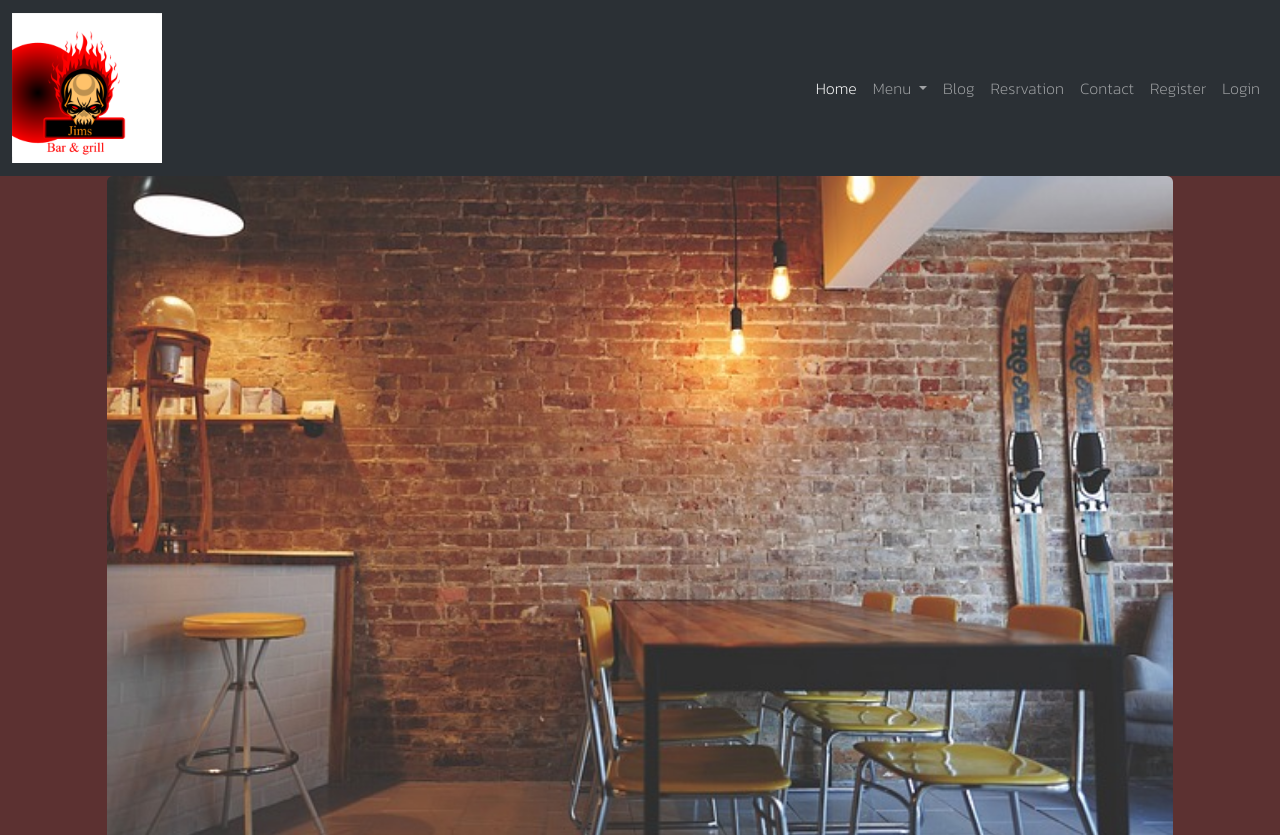
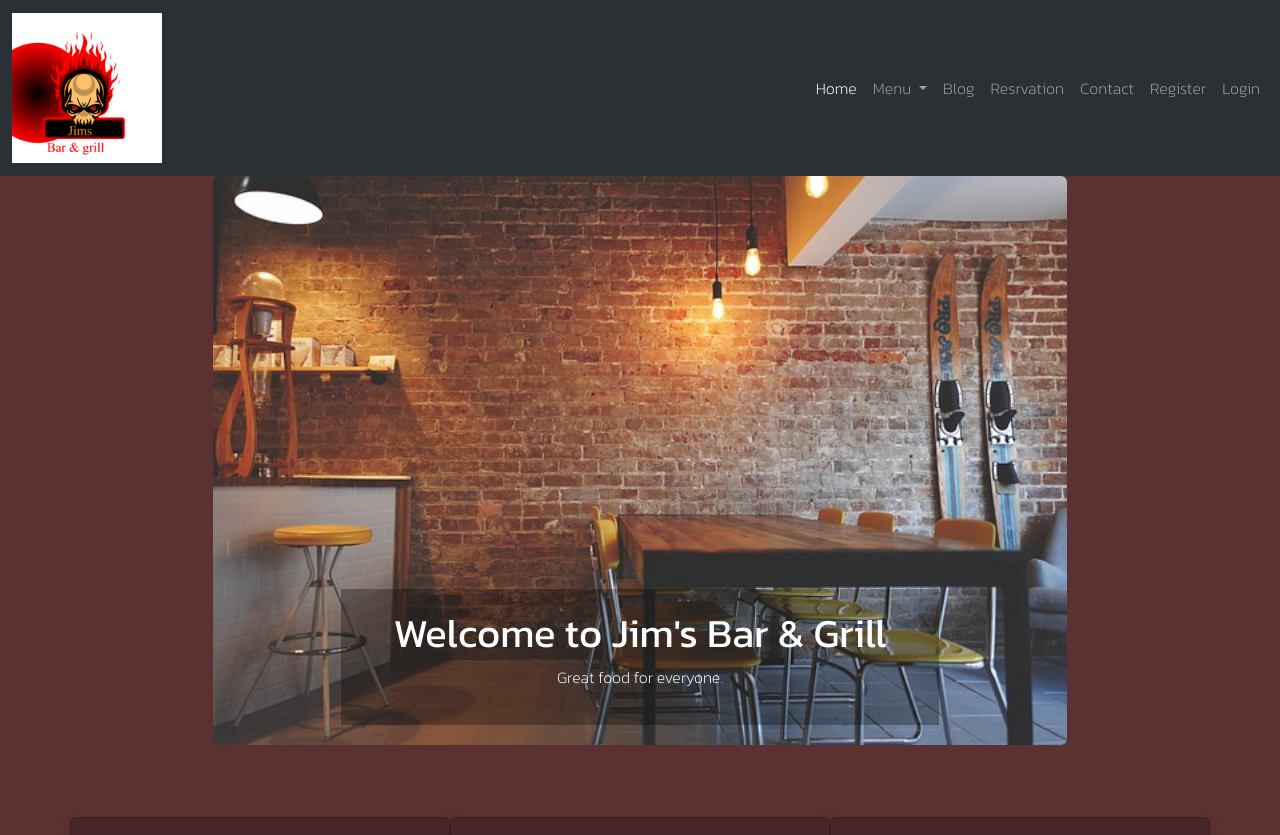
Before and after one commit to Code-Institute-Submissions/JJamsey911-restaurant_mp4, a Django app: page / in a window 1280 px wide. Shown: the top 835 px of the page. Run offline with Django 3.2, Linux system fonts and the light colour scheme.

Commit message:
Add further css to home/index.html

```diff
--- a/home/templates/home/index.html
+++ b/home/templates/home/index.html
@@ -4,36 +4,28 @@
 
 {% block content %}
 <!-- carousel -->
-<div class="col-md-10 mx-auto">
+<div class="col-md-8 mx-auto">
     <div class="row">
-        <div id="carouselExampleSlidesOnly" class="carousel slide" data-bs-ride="carousel">
+        <div id="carouselExampleSlidesOnly" class="carousel slide carousel-fade" data-bs-ride="carousel">
             <div class="carousel-inner">
-                <div class="carousel-item active">
+                <div class="carousel-item active" >
                     <img src="{% static 'images/res_cover_1.jpg' %}" class="d-block w-100 rounded"
-                        alt="A restaurant setting photograph">
-                </div>
-                <div class="carousel-item">
+                       alt="A restaurant setting photograph">
+                    <div class="carousel-caption d-none d-md-block">
+                      <h1>Welcome to Jim's Bar & Grill</h1>
+                      <p>Great food for everyone.</p>
+                    </div>
+                  </div>
+                <!-- <div class="carousel-item">
                     <img src="{% static 'images/res_cover_2.jpg' %}" class="d-block w-100 rounded"
                         alt="A picture of a table setting">
                 </div>
                 <div class="carousel-item">
                     <img src="{% static 'images/res_cover_1.jpg' %}" class="d-block w-100 rounded"
                         alt="A photo of a table with wine glasses">
-                </div>
-                <div class="container-fluid">
-                    <div class="row text-center mt-5">
-                        <h1>Welcome to Jim's Bar & Grill</h1>
-                        <p><em>Great food for everyone.</em></p>
-                    </div>
-                </div>
+                </div> -->
             </div>
         </div>
-    </div>
-</div>
-<div class="container-fluid">
-    <div class="row text-center mt-5">
-        <h1>Welcome to Jim's Bar & Grill</h1>
-        <p><em>Great food for everyone.</em></p>
     </div>
 </div>
 <!-- cards -->
--- a/static/css/style.css
+++ b/static/css/style.css
@@ -22,6 +22,24 @@ a {
     padding: 20px;
     color: #ffff;
 }
+
+a:hover {
+    color: #ced4da;
+}
+
+.grow {
+    transition: all .2s ease-in-out;
+}
+
+.grow:hover {
+    transform: scale(1.1);
+}
+
+.carousel-caption {
+    /* position: absolute;
+    top: 150px; */
+    background-color: rgb(0,0,0,0.3);
+ }
 
 
 /*
```
